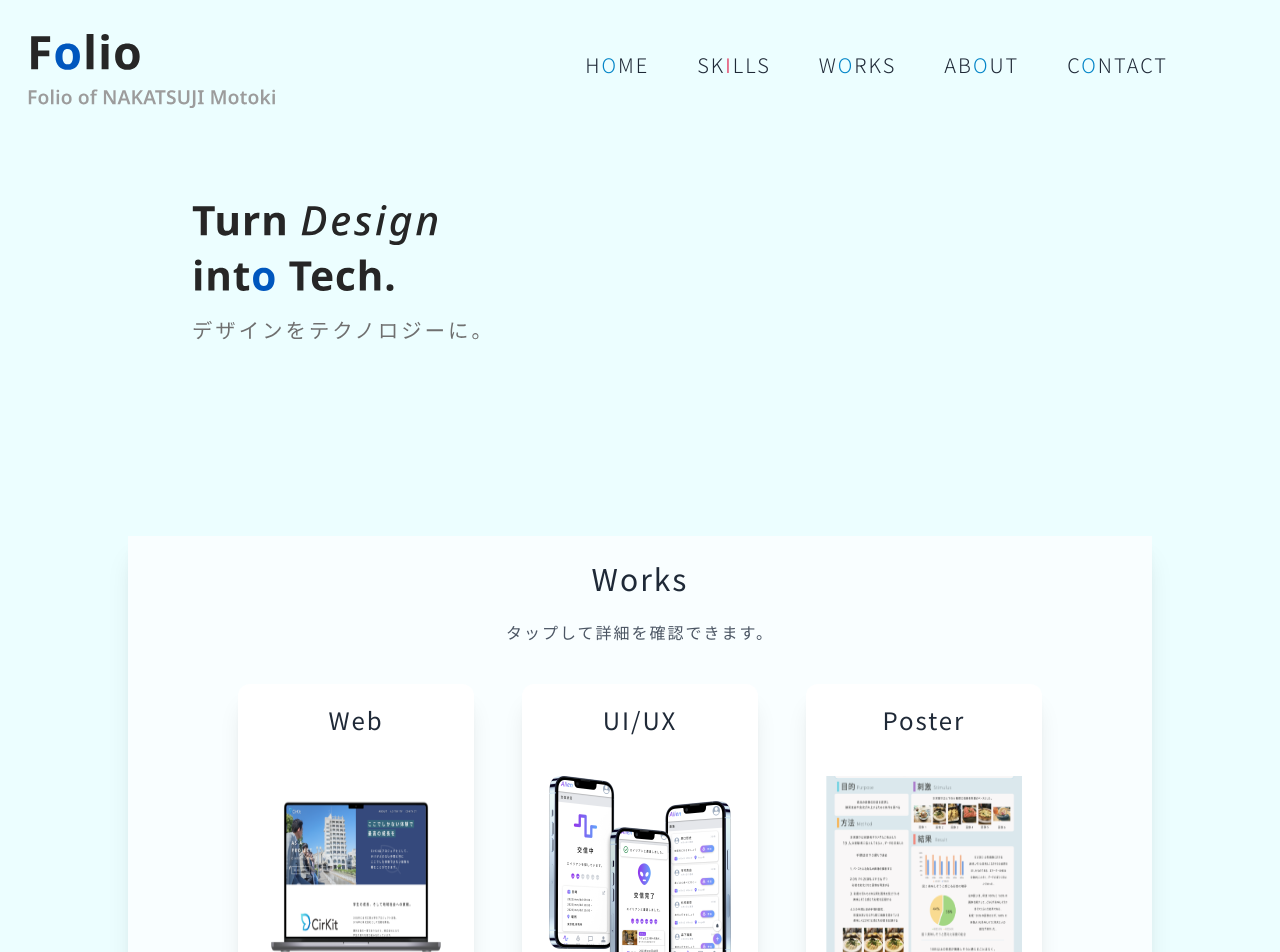
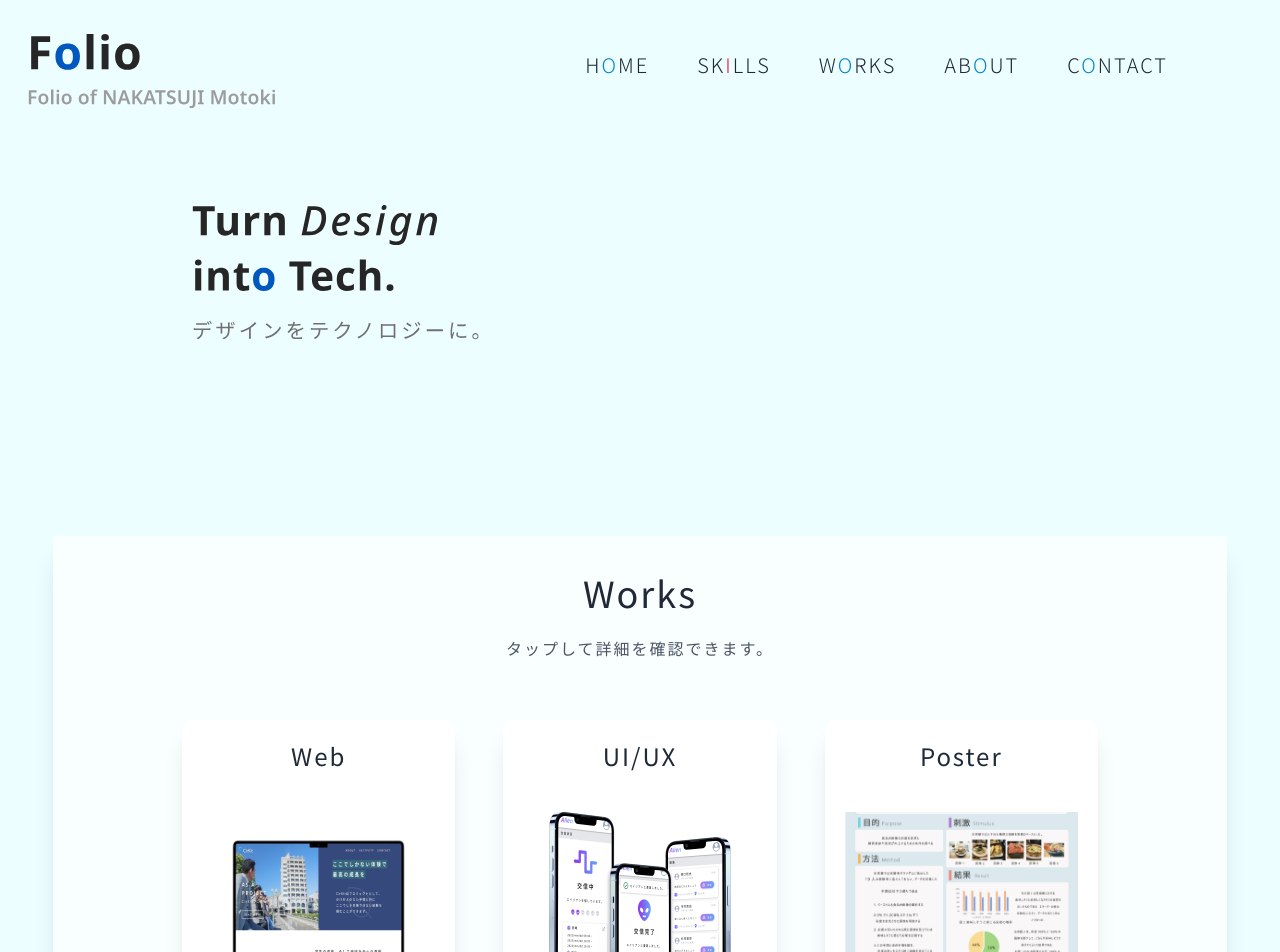
Before and after one commit to katsuji3197/Portfolio-Next, a Next.js app: page / in a window 1280 px wide. Shown: the top 952 px of the page. Built offline with nearby package versions, Linux system fonts and the light colour scheme.

Commit message:
SectionTitleの作成と反映

```diff
--- a/app/page.tsx
+++ b/app/page.tsx
@@ -1,3 +1,4 @@
+import { SectionTitle } from '@/ui/SectionTitle'
 import { WorksDisplay } from '@/ui/WorksDisplay'
 import Image from 'next/image'
 import Link from 'next/link'
@@ -9,9 +10,8 @@ export default function Home() {
         <Image src="/topcatch.svg" alt="Turn Design into tech" width={300} height={300} className='pt-48 pb-48 md:pb-30'/>
       </div>
       <div className='flex flex-wrap flex-col justify-center items-center pb-10'>
-        <div className='flex-col justify-center text-center bg-white bg-opacity-70 pt-6 pb-12 w-11/12 xl:w-4/5 shadow-xl'>
-          <p className='text-gray-800 text-3xl lg-text-4xl'>Works</p>
-          <p className='text-gray-600 text-base pt-6'>タップして詳細を確認できます。</p>
+        <div className='flex-col justify-center text-center bg-white bg-opacity-70 pt-6 pb-12 w-11/12 shadow-xl'>
+          <SectionTitle title='Works'>タップして詳細を確認できます。</SectionTitle>
           <div className='flex flex-wrap flex-col justify-center items-center lg:flex-row gap-12 px-10 pt-10 w-full pb-3'>
             <WorksDisplay imgsrc='/webmock.png' title='Web' href='/works/cirkithp'>所属している課外活動のホームページデザインを担当しました。</WorksDisplay>
             <WorksDisplay imgsrc='/Alienmock.png' title='UI/UX' href='/works/alien'>ハッカソンに参加し、Webアプリのデザインを作成しました</WorksDisplay>
@@ -19,7 +19,7 @@ export default function Home() {
           </div>
 
         </div>
-        <Link className="text-gray-100 hover:text-gray-700 flex flex-col flex-wrap justify-centor items-center w-11/12 xl:w-4/5 h-full  p-5 bg-gray-500 bg-opacity-90 text-center shadow-xl hover:bg-sky-100 duration-500 hover:shadow-3xl" href="/works">
+        <Link className="text-gray-100 hover:text-gray-700 flex flex-col flex-wrap justify-centor items-center w-11/12 h-full  p-5 bg-gray-500 bg-opacity-90 text-center shadow-xl hover:bg-sky-100 duration-500 hover:shadow-3xl" href="/works">
             <div className='text-2xl drop-shadow-md'>
               Read More
             </div>
--- /dev/null
+++ b/ui/SectionTitle.tsx
@@ -0,0 +1,19 @@
+import Image from 'next/image';
+import Link from 'next/link';
+import React from 'react';
+
+type Props = {
+  title: string;
+  children: string;
+};
+
+export function SectionTitle(props: Props) {
+  return (
+    <div className='flex flex-wrap flex-col justify-center items-center pb-3 md:pb-5 pt-3'>
+      <div className='flex-col justify-center text-center'>
+          <p className='text-gray-800 text-3xl lg:text-4xl'>{props.title}</p>
+          <p className='text-gray-600 text-base pt-6'>{props.children}</p>
+      </div>
+    </div>
+  );
+}
--- a/ui/WorksDisplay.tsx
+++ b/ui/WorksDisplay.tsx
@@ -5,13 +5,13 @@ import React from 'react';
 type Props = {
   title: string;
   imgsrc: string;
-  children?: string;
+  children: string;
   href: string;
 };
 
 export function WorksDisplay(props: Props) {
   return (
-    <Link className="flex flex-col items-center w-4/5 lg:w-1/4 xl:w1/5 h-full p-5 bg-white text-center shadow-xl rounded-xl hover:bg-cyan-50 duration-500 hover:shadow-3xl xl:h-[450px]" href={props.href}>
+    <Link className="flex flex-col items-center w-4/5 lg:w-1/4 h-full p-5 bg-white text-center shadow-xl rounded-xl hover:bg-cyan-50 duration-500 hover:shadow-3xl xl:h-[450px]" href={props.href}>
       <div className='text-gray-800 text-2xl'>
         {props.title}
       </div>
```
